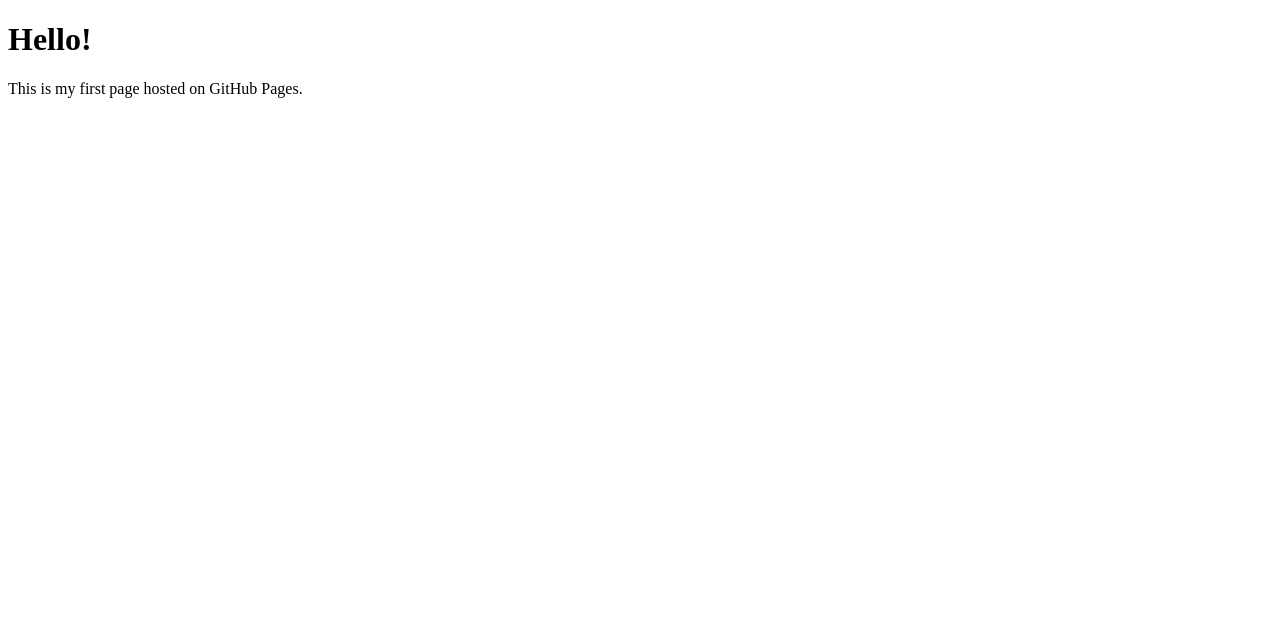
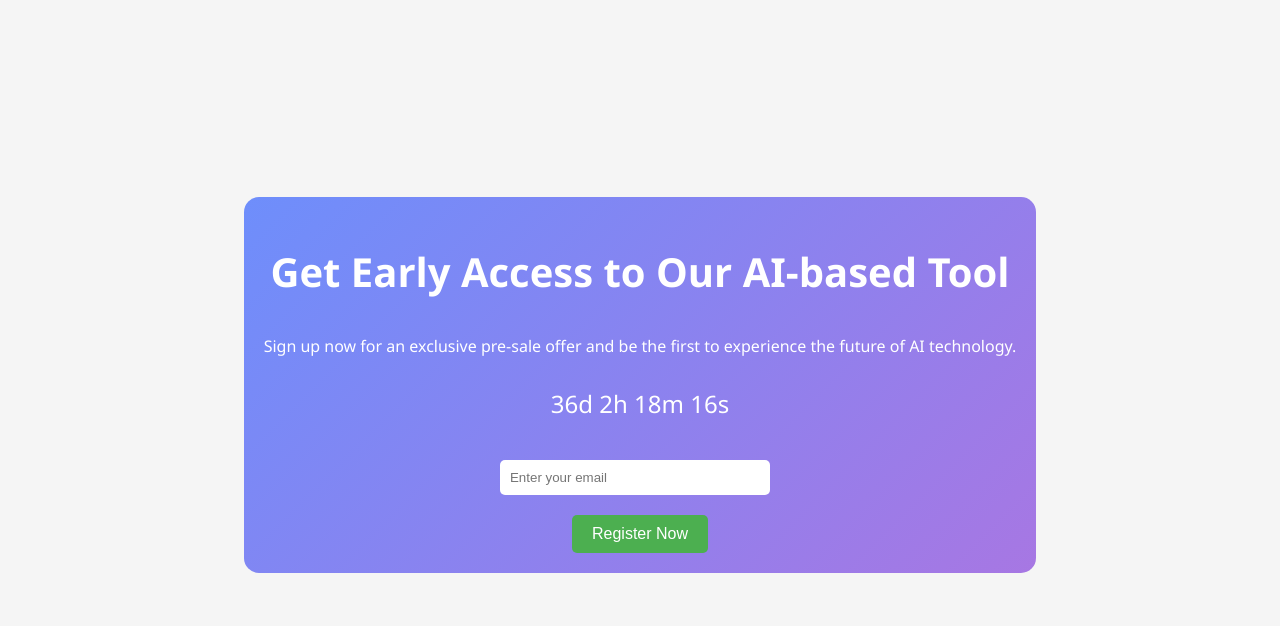
Before and after one commit to youdenko/youdenko.github.io, a plain HTML site: page index.html in a window 1280 px wide. Drawn offline with Linux system fonts and the light colour scheme.

Commit message:
Initial commit

```diff
--- a/index.html
+++ b/index.html
@@ -1,10 +1,137 @@
 <!DOCTYPE html>
-<html>
+<html lang="en">
 <head>
-  <title>Hello Page</title>
+<meta charset="UTF-8">
+<meta name="viewport" content="width=device-width, initial-scale=1.0">
+<title>AI Software Tool Pre-Sale Registration</title>
+<style>
+  body {
+    font-family: 'Segoe UI', Tahoma, Geneva, Verdana, sans-serif;
+    margin: 0;
+    padding: 0;
+    background: #f5f5f5;
+    display: flex;
+    flex-direction: column;
+    align-items: center;
+    justify-content: center;
+    height: 100vh;
+  }
+  .container {
+    max-width: 1200px;
+    margin: 0 auto;
+    padding: 20px;
+    text-align: center;
+  }
+  .container > * > * {
+    margin-bottom: 20px;
+  }
+  .container > * > *:last-child {
+    margin-bottom: 0;
+  }
+  .hero {
+    display: flex;
+    flex-direction: column;
+    align-items: center;
+    justify-content: center;
+    background: linear-gradient(135deg, #6e8efb, #a777e3);
+    color: white;
+    padding:  20px;
+    border-radius: 15px;
+    margin-bottom: 30px;
+  }
+  h1 {
+    font-size: 2.5rem;
+    margin-bottom: 20px;
+  }
+  p {
+    font-size: 1rem;
+    margin-bottom: 30px;
+  }
+  input[type="email"] {
+    padding: 10px;
+    border: none;
+    border-radius: 5px;
+    margin-right: 10px;
+    width: 250px;
+  }
+  button {
+    padding: 10px 20px;
+    border: none;
+    background: #4caf50;
+    color: white;
+    border-radius: 5px;
+    cursor: pointer;
+    font-size: 1rem;
+    transition: background-color 0.3s ease;
+  }
+  button:hover {
+    background-color: #45a049;
+  }
+  #countdown {
+    font-size: 1.5rem;
+    color: white;
+    padding: 10px;
+    border-radius: 5px;
+    display: inline-block;
+    margin-bottom: 30px;
+  }
+  @media (max-width: 768px) {
+    h1 {
+      font-size: 2rem;
+    }
+    .hero {
+      padding: 30px 20px;
+    }
+    input[type=email] {
+      margin-bottom: 10px;
+      width: auto;
+    }
+    button {
+      width: 100%;
+    }
+  }
+</style>
+<script>
+  // Set the date we're counting down to
+  var countDownDate = new Date("Jan 31, 2024 00:00:00").getTime();
+
+  // Update the count down every 1 second
+  var x = setInterval(function() {
+
+    // Get today's date and time
+    var now = new Date().getTime();
+
+    // Find the distance between now and the count down date
+    var distance = countDownDate - now;
+
+    // Time calculations for days, hours, minutes and seconds
+    var days = Math.floor(distance / (1000 * 60 * 60 * 24));
+    var hours = Math.floor((distance % (1000 * 60 * 60 * 24)) / (1000 * 60 * 60));
+    var minutes = Math.floor((distance % (1000 * 60 * 60)) / (1000 * 60));
+    var seconds = Math.floor((distance % (1000 * 60)) / 1000);
+
+    // Output the result in an element with id="countdown"
+    document.getElementById("countdown").innerHTML = days + "d " + hours + "h "
+    + minutes + "m " + seconds + "s ";
+
+    // If the count down is over, write some text
+    if (distance < 0) {
+      clearInterval(x);
+      document.getElementById("countdown").innerHTML = "EXPIRED";
+    }
+  }, 1000);
+</script>
 </head>
 <body>
-  <h1>Hello!</h1>
-  <p>This is my first page hosted on GitHub Pages.</p>
+  <div class="container">
+    <div class="hero">
+      <h1>Get Early Access to Our AI-based Tool</h1>
+      <p>Sign up now for an exclusive pre-sale offer and be the first to experience the future of AI technology.</p>
+      <!-- Countdown Timer -->
+      <div id="countdown"></div>
+      <input type="email" placeholder="Enter your email">
+      <button>Register Now</button>
+    </div>
+  </div>
 </body>
 </html>
```
